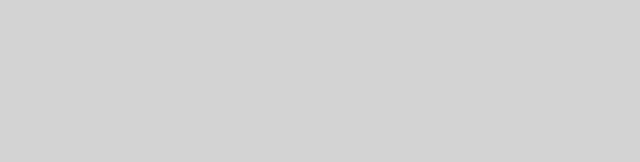
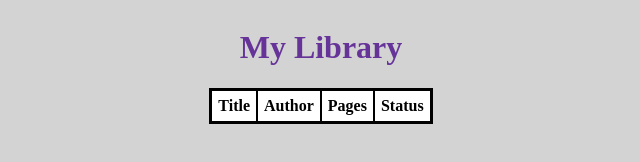
Before and after one commit to npdawson/odin-project-library, a plain HTML site: page index.html in a window 1280 px wide. Shown: the whole page, without its empty margins (319-959 px from the left). Drawn offline with Linux system fonts and the light colour scheme.

Commit message:
set up table in HTML

```diff
--- a/index.html
+++ b/index.html
@@ -4,8 +4,21 @@
 		<meta charset="utf-8">
 		<title>Odin Library</title>
 		<link href="style.css" rel="stylesheet" />
+		<script src="main.js" defer></script>
 	</head>
 	<body>
-  <script src="main.js"></script>
+		<div>
+			<h1>My Library</h1>
+			<table id="library">
+				<thead>
+					<tr>
+						<th>Title</th>
+						<th>Author</th>
+						<th>Pages</th>
+						<th>Status</th>
+					</tr>
+				</thead>
+			</table>
+		</div>
 	</body>
 </html>
```
Lines whose indentation alone changed are shown as unchanged.
